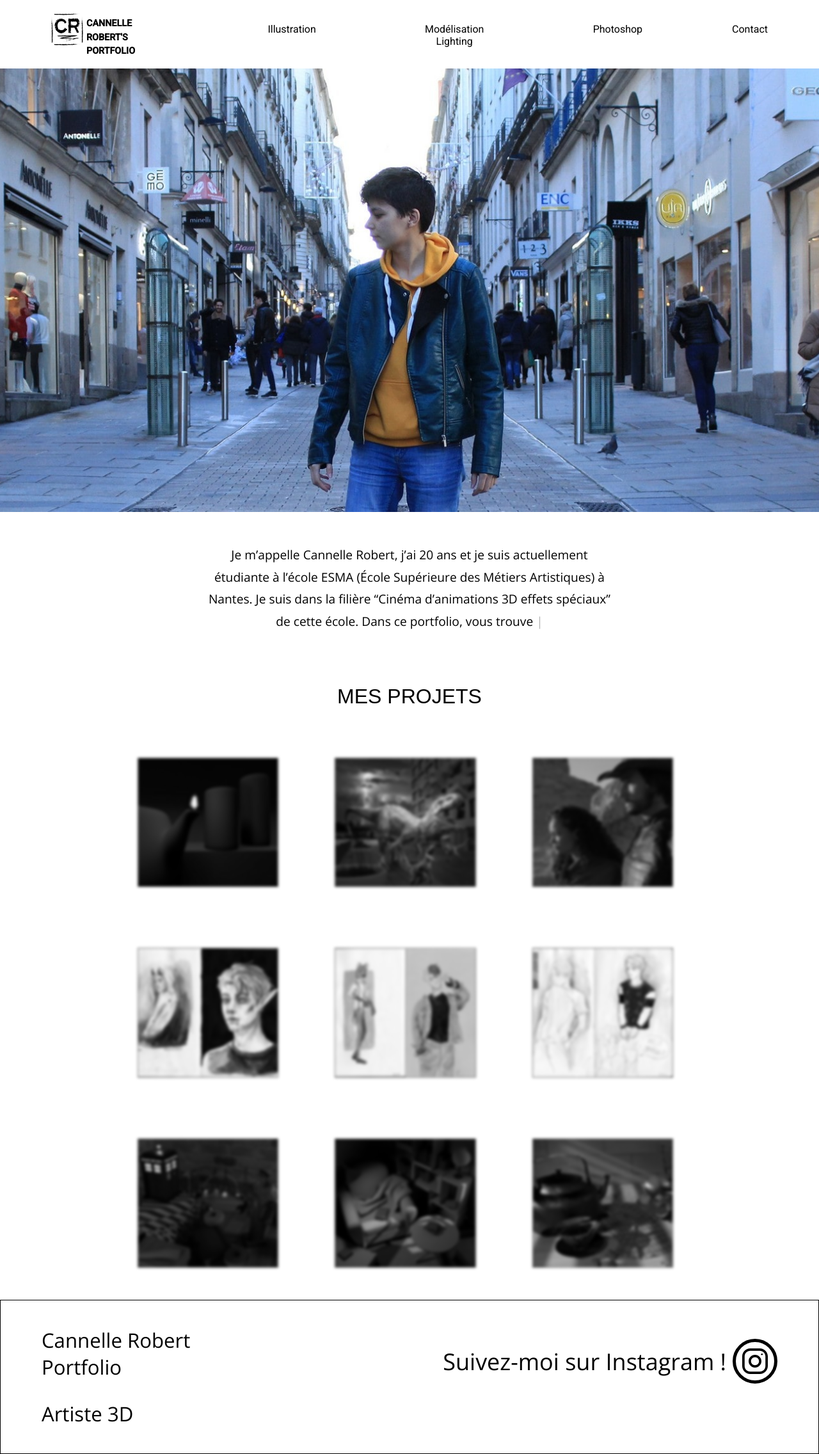
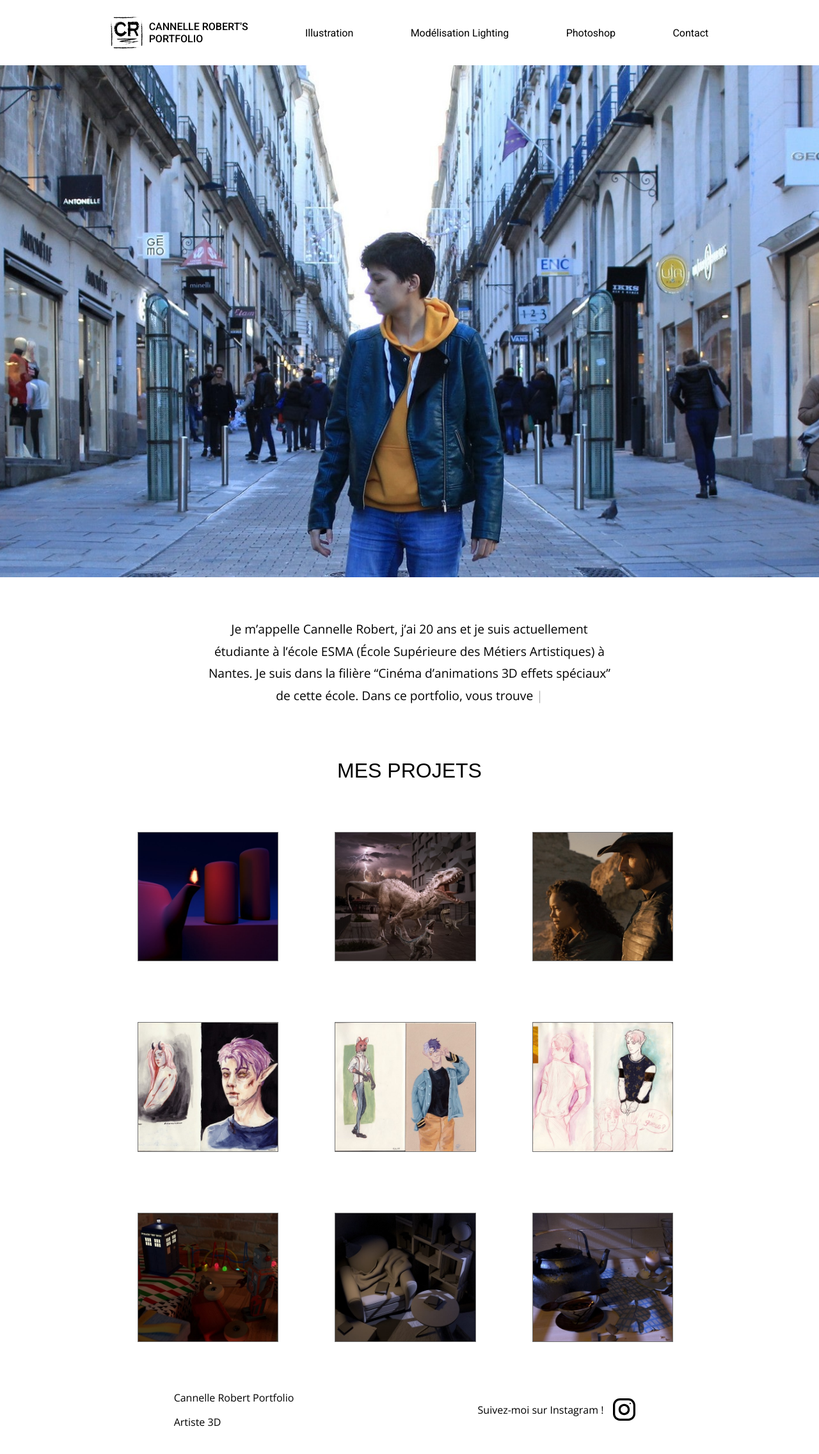
Before and after one commit to hugolhld/Dev3T, a plain HTML site: page index.html in a window 1280 px wide. Shown: the whole page at 64% size. Drawn offline with nearby package versions, Linux system fonts and the light colour scheme.

Commit message:
Header et footer modif page d'accueil

```diff
--- a/index.html
+++ b/index.html
@@ -11,12 +11,11 @@
 <body>
     <header>
         <div class="header__contains">
-                <nav>
-                        <div class="menu__link menu__contains">
-                            <ul>
-                                <li class="menu__logo">
-                                    <a href="index.html">
-                                        <img src="images/Logo80.png" alt="">
+            <nav class="container">
+                <ul id="menu">
+                    <li>
+                        <a href="index.html" class="menu__logo">
+                            <img src="images/Logo80.png" alt="Image Logo">
                             <p>Cannelle Robert's <br>Portfolio</p>
                         </a>
                     </li>
@@ -33,7 +32,6 @@
                         <a href="contact.html">Contact</a>
                     </li>
                 </ul>
-                        </div>
             </nav>
         </div>
         <div class="menu__hamburger">
@@ -43,9 +41,7 @@
                 </div>
             </div>
             <div class="overlay">
-                            <div class="overlay-content">
-
-                            </div>
+                    <div class="overlay-content"></div>
             </div>
         </div>
         <div class="background">
@@ -80,22 +76,13 @@
             </div>
         </section>
     </main>
-    <footer>
-        <div class="foot__content">
-            <div class="foot__bio">
+    <footer class="container">
+        <div>
             <p>Cannelle Robert Portfolio</p>
             <p>Artiste 3D</p>
         </div>
-            <div class="foot__social">
-                <p>Suivez-moi sur Instagram !</p>
-                <div class="foot__logo">
-                    <a href="https://www.instagram.com/kaloukuro/">
-                        <div class="foot__border">
-                            <img src="images/instagram (1).svg" alt="">
-                        </div>
-                    </a>
-                </div>
-            </div>
+        <div>
+            <a href="https://www.instagram.com/kaloukuro/?fbclid=IwAR1J-7kZApIXJSTgpEsg3zgdjUsKzo2gaW9xiIRZSUGgf-ACSCeaQoKfDP0" class="instagram__link">Suivez-moi sur Instagram !<img src="images/instagram (1).svg"></a>
         </div>
       <!-- <div class="arrow">
             <div class="up"></div>
--- a/scripts/main.js
+++ b/scripts/main.js
@@ -26,7 +26,7 @@
  let hamburgerBtn = document.querySelector('.hamburger')
  let navContent = document.querySelector('ul')
  let overContent = document.querySelector('.overlay-content')
- let footLogo = document.querySelector('.foot__logo a img')
+ let footLogo = document.querySelector('footer a img')
  let headerBackground = document.querySelector('.background')
  overContent.innerHTML = navContent.innerHTML
 
--- a/styles/main.css
+++ b/styles/main.css
@@ -4,82 +4,57 @@ body{
     font-family: 'Open Sans', sans-serif;
 }
 
-body, html, header{
+body, html{
     height: 100%;
 }
 
 header{
+    height: 100%;
     width: 100%;
     margin: 0 auto;
     font-family: 'Roboto', sans-serif;
 }
 
-/*HEADER*/
-
-nav{
-    width: 100%;
-    display: flex;
-    padding: 0;
-    margin: 0;
-    padding-top: 10px;
-    position: fixed;
-    background: #FFF;
-    z-index: 10;
-    top: 0;
+.container{
+    width: 1024px;
+    margin: 0 auto;
 }
 
 a{
     text-decoration: none;
-    color: black;
 }
 
-.menu__contains{
-    margin: 0 auto;
+/*HEADER*/
+
+#menu{
+    list-style: none;
+    font-family: 'Roboto', sans-serif;
+    display: flex;
+    justify-content: space-around;
+    align-items: center;
+    padding: 0;
+}
+
+#menu a{
+    font-size: 1em;
+    color:black;
 }
 
 .menu__logo{
-    font-size: .9em;
-}
-
-.menu__logo a{
     display: flex;
+    font-weight: 500;
     text-transform: uppercase;
-    font-weight: 600;
-    line-height: 1.5em;
-}
-
-.menu__logo p {
-    margin: -5px 5px;
+    align-items: center;
 }
 
 .menu__logo img{
-    margin-top: -10px;
     width: 50px;
-    height: 50px;
+    height: auto;
+    margin-right: 10px;
 }
 
-.menu__link ul{
-    padding: 10px;
-    text-decoration: none;
-    list-style: none;
-    display: flex;
-}
-
-.menu__link ul li{
-    padding: 0 30px;
-    margin: 0 40px;
-    text-align: center;
-    font-weight: lighter;
-}
-
-.menu__link ul li:nth-child(1){
-    margin: -5px 40px !important;
-    text-align: left;
-}
-
-.menu__link ul li a:hover {
-    color: #7f8c8d;
-    transition: .3s
+a:hover{
+    color: grey !important;
 }
 
 .hamburger{
@@ -97,13 +72,10 @@ a{
 }
 /* Main */
 
-.first__section{
-    width: 100%;
-    height: 100%;
-}
 
 .first__text{
-    margin: 0 auto;
+    margin: 0px auto;
+    margin-top:100px;
     width: 50%;
     padding: 50px;
     font-size: 1.2em;
@@ -152,13 +124,11 @@ a{
 .object{
     width: 23.23%;
     margin: 45px;
-    filter: blur(2px) grayscale(100%);
 }
 
 .object:hover{
     transform: scale(1.2);
     transition: .4s ease-in;
-    filter: blur(0) grayscale(0);
 }
 
 .object img{
@@ -171,50 +141,31 @@ a{
 
 /*FOOTER*/
 footer{
-    border: 1px solid black;
+    font-family: 'Open Sans', sans-serif;
+    display:flex;
+    justify-content: space-around;
+    align-items: center;
+    font-size: 1em;
+    padding: 10px 0px;
+    margin-top: 0px;
 }
 
-.foot__content{
-    display: flex;
-    width: 90%;
-    justify-content: space-between;
-    margin: 0 auto;
-    padding: 10px;
-    font-size: 1.5em
+footer a {
+    color: black;
 }
 
-.foot__bio{
-    width: 30%;
+footer a img{
+    padding:15px;
 }
 
-.foot__bio p {
-    font-size: 1.3em;
+.instagram__link{
+    display: flex;
+    align-items: center;
 }
 
-.foot__social{
-    margin: 25px 0;
-    width:max-content;
-    text-align: center;
-    font-size: 1.5em;
-    display: flex;
-}
-
-.foot__logo{
-    margin: inherit;
-    padding-left: 10px;
-}
-
-.foot__border{
-    border-radius: 50%;
-    border: 5px solid black;
-    padding: 10px;
-    width: 40px;
-    height: 40px;
-}
-
-.foot__logo img{
-    width: 40px;
-    height: 40px;
+.instagram__link img{
+    width: 35px;
+    height: auto;
 }
 
 @media screen and (min-width: 320px) and (max-width: 768px) {
```
Also changed, not shown: modelisation.html (+1 -1 lines). Lines whose indentation alone changed are shown as unchanged.
